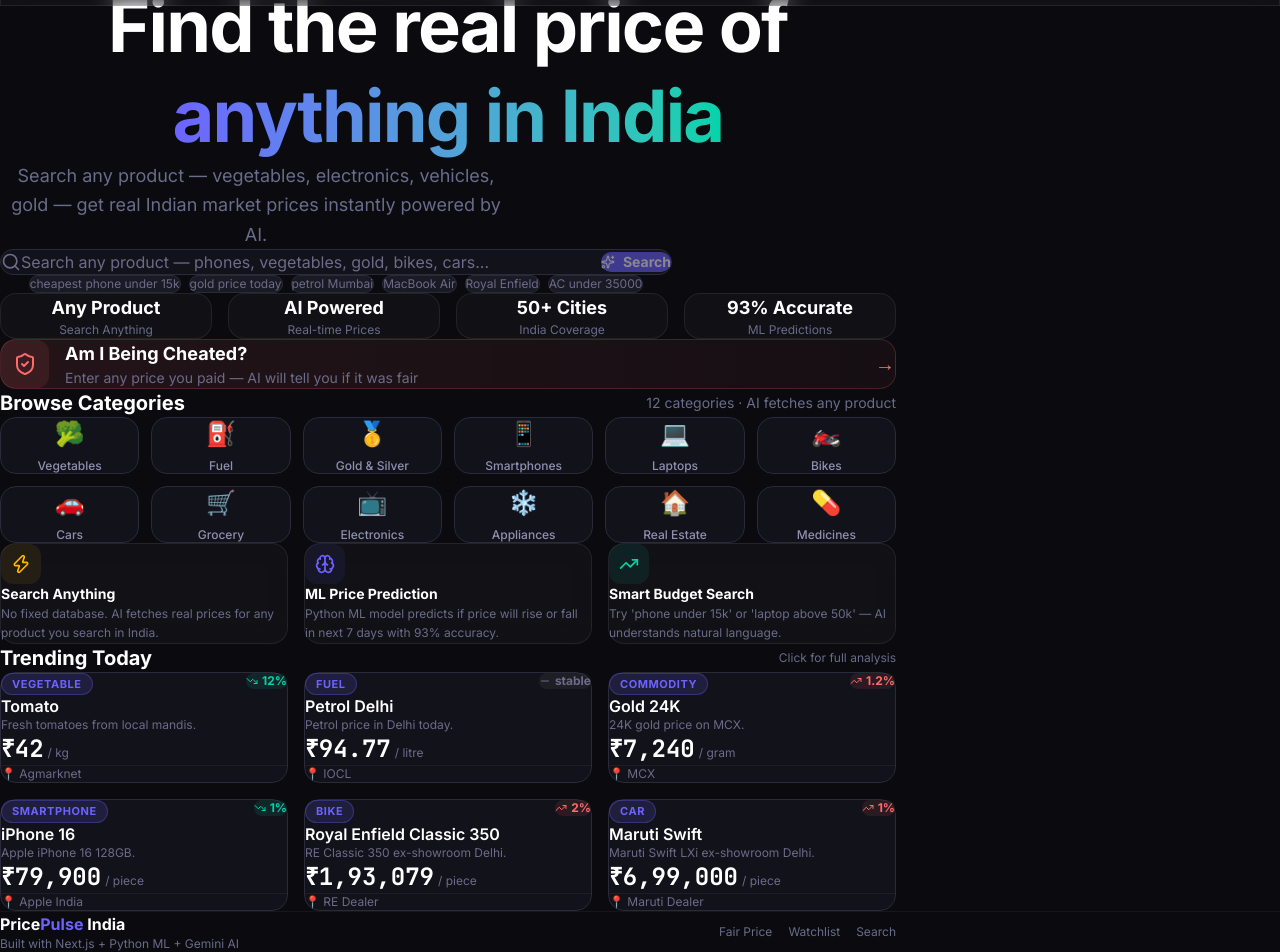
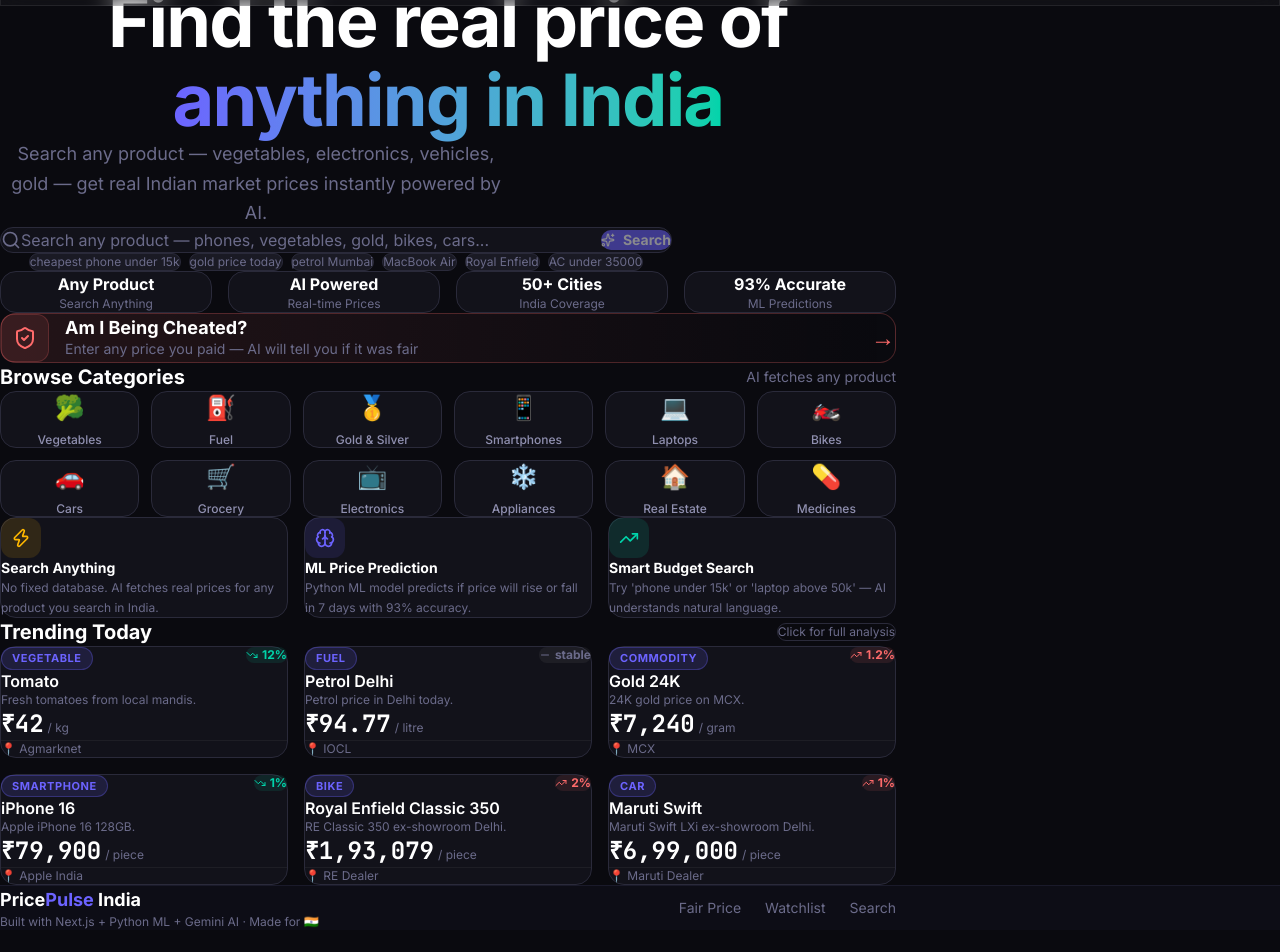
Before and after one commit to Rishabh2233eng/pricepulse-india, a Next.js app in the folder frontend/: page / in a window 1280 px wide. Shown: the part 60-1012 px from the top of the page. After the commit the page ends 990 px from the top, so only its background shows below. Built offline with nearby package versions, Linux system fonts and the light colour scheme.

Commit message:
Fix: Hero layout, spacing, ticker, proper padding across all sections

```diff
--- a/frontend/src/app/page.tsx
+++ b/frontend/src/app/page.tsx
@@ -22,89 +22,96 @@
   useEffect(() => { setTimeout(() => setShow(true), 100); }, []);
 
   return (
-    <main className="min-h-screen bg-[#0A0A0F]">
+    <main className="min-h-screen bg-[#0A0A0F] text-white">
       <Navbar />
       <TrendingBar />
 
       {/* Hero */}
-      <section className="pt-20 pb-16 px-6">
-        <div className="max-w-4xl mx-auto text-center">
-          <div style={{ opacity: show ? 1 : 0, transform: show ? "none" : "translateY(30px)", transition: "all 0.7s ease" }}>
+      <section className="px-6 pt-16 pb-20">
+        <div
+          className="max-w-4xl mx-auto text-center"
+          style={{ opacity: show ? 1 : 0, transform: show ? "none" : "translateY(30px)", transition: "all 0.7s ease" }}
+        >
           <div className="inline-flex items-center gap-2 bg-[#6C63FF]/10 border border-[#6C63FF]/20 text-[#6C63FF] text-xs font-bold px-4 py-2 rounded-full mb-8 uppercase tracking-wider">
             <span className="w-2 h-2 rounded-full bg-[#6C63FF] pulse" />
             AI-Powered · Real Prices · Any Product
           </div>
-            <h1 className="text-5xl md:text-7xl font-bold text-white mb-6 leading-tight tracking-tight">
+
+          <h1 className="text-5xl md:text-7xl font-bold text-white mb-6 leading-[1.1] tracking-tight">
             Find the real price of
             <br />
             <span className="text-transparent bg-clip-text bg-gradient-to-r from-[#6C63FF] to-[#00D4AA]">
               anything in India
             </span>
           </h1>
+
           <p className="text-[#6B6B8A] text-lg mb-10 max-w-lg mx-auto leading-relaxed">
             Search any product — vegetables, electronics, vehicles, gold — get real Indian market prices instantly powered by AI.
           </p>
+
           <SearchBar large />
-          </div>
         </div>
       </section>
 
-      {/* Stats */}
-      <section className="px-6 mb-12">
-        <div className="max-w-4xl mx-auto grid grid-cols-4 gap-4">
+      {/* Stats bar */}
+      <section className="px-6 mb-14">
+        <div className="max-w-4xl mx-auto grid grid-cols-2 md:grid-cols-4 gap-4">
           {[
             { v: "Any Product", l: "Search Anything" },
             { v: "AI Powered", l: "Real-time Prices" },
             { v: "50+ Cities", l: "India Coverage" },
             { v: "93% Accurate", l: "ML Predictions" },
           ].map((s, i) => (
-            <div key={i} className="glass rounded-2xl p-4 text-center">
-              <div className="text-white font-bold text-lg">{s.v}</div>
+            <div key={i} className="bg-[#12121A] border border-[#2A2A3A] rounded-2xl p-5 text-center">
+              <div className="text-white font-bold text-base">{s.v}</div>
               <div className="text-[#6B6B8A] text-xs mt-1">{s.l}</div>
             </div>
           ))}
         </div>
       </section>
 
-      {/* Am I Cheated Banner */}
-      <section className="px-6 mb-12">
+      {/* Am I Cheated */}
+      <section className="px-6 mb-14">
         <div className="max-w-4xl mx-auto">
-          <Link href="/fair-price" className="flex items-center justify-between bg-gradient-to-r from-[#FF6B6B]/10 to-[#FF6B6B]/5 border border-[#FF6B6B]/20 rounded-2xl p-6 hover:border-[#FF6B6B]/40 transition-all group">
+          <Link
+            href="/fair-price"
+            className="flex items-center justify-between bg-gradient-to-r from-[#FF6B6B]/10 to-transparent border border-[#FF6B6B]/25 rounded-2xl p-6 hover:border-[#FF6B6B]/50 transition-all duration-200 group"
+          >
             <div className="flex items-center gap-4">
-              <div className="w-12 h-12 bg-[#FF6B6B]/10 rounded-xl flex items-center justify-center">
+              <div className="w-12 h-12 bg-[#FF6B6B]/10 border border-[#FF6B6B]/20 rounded-xl flex items-center justify-center shrink-0">
                 <ShieldCheck className="w-6 h-6 text-[#FF6B6B]" />
               </div>
               <div>
-                <h3 className="text-white font-bold text-lg">Am I Being Cheated?</h3>
-                <p className="text-[#6B6B8A] text-sm">Enter any price you paid — AI will tell you if it was fair</p>
+                <h3 className="text-white font-bold text-lg leading-tight">Am I Being Cheated?</h3>
+                <p className="text-[#6B6B8A] text-sm mt-1">Enter any price you paid — AI will tell you if it was fair</p>
               </div>
             </div>
-            <span className="text-[#FF6B6B] font-bold text-xl group-hover:translate-x-2 transition-transform">→</span>
+            <span className="text-[#FF6B6B] font-bold text-2xl group-hover:translate-x-2 transition-transform duration-200 shrink-0 ml-4">→</span>
           </Link>
         </div>
       </section>
 
       {/* Categories */}
-      <section className="px-6 mb-12">
+      <section className="px-6 mb-14">
         <div className="max-w-4xl mx-auto">
           <div className="flex items-center justify-between mb-5">
             <h2 className="text-white font-bold text-xl">Browse Categories</h2>
-            <span className="text-[#6B6B8A] text-sm">12 categories · AI fetches any product</span>
+            <span className="text-[#6B6B8A] text-sm">AI fetches any product</span>
           </div>
           <CategoryGrid />
         </div>
       </section>
 
       {/* Features */}
-      <section className="px-6 mb-12">
+      <section className="px-6 mb-14">
         <div className="max-w-4xl mx-auto grid md:grid-cols-3 gap-4">
           {[
             { icon: <Zap className="w-5 h-5 text-[#FFB800]" />, color: "#FFB800", title: "Search Anything", desc: "No fixed database. AI fetches real prices for any product you search in India." },
-            { icon: <Brain className="w-5 h-5 text-[#6C63FF]" />, color: "#6C63FF", title: "ML Price Prediction", desc: "Python ML model predicts if price will rise or fall in next 7 days with 93% accuracy." },
+            { icon: <Brain className="w-5 h-5 text-[#6C63FF]" />, color: "#6C63FF", title: "ML Price Prediction", desc: "Python ML model predicts if price will rise or fall in 7 days with 93% accuracy." },
             { icon: <TrendingUp className="w-5 h-5 text-[#00D4AA]" />, color: "#00D4AA", title: "Smart Budget Search", desc: "Try 'phone under 15k' or 'laptop above 50k' — AI understands natural language." },
           ].map((f, i) => (
-            <div key={i} className="glass rounded-2xl p-5">
-              <div className="w-10 h-10 rounded-xl flex items-center justify-center mb-4" style={{ background: f.color + "15" }}>
+            <div key={i} className="bg-[#12121A] border border-[#2A2A3A] rounded-2xl p-5 hover:border-[#2A2A4A] transition-colors">
+              <div className="w-10 h-10 rounded-xl flex items-center justify-center mb-4" style={{ background: f.color + "20" }}>
                 {f.icon}
               </div>
               <h3 className="text-white font-bold text-sm mb-2">{f.title}</h3>
@@ -119,7 +126,7 @@
         <div className="max-w-4xl mx-auto">
           <div className="flex items-center justify-between mb-5">
             <h2 className="text-white font-bold text-xl">Trending Today</h2>
-            <span className="text-[#6B6B8A] text-xs">Click for full analysis</span>
+            <span className="text-[#6B6B8A] text-xs border border-[#2A2A3A] px-3 py-1 rounded-full">Click for full analysis</span>
           </div>
           <div className="grid md:grid-cols-3 gap-4">
             {trending.map((item, i) => <PriceCard key={i} {...item} index={i} />)}
@@ -128,13 +135,13 @@
       </section>
 
       {/* Footer */}
-      <footer className="border-t border-white/5 py-8 px-6">
-        <div className="max-w-4xl mx-auto flex items-center justify-between">
+      <footer className="border-t border-[#1A1A2A] py-8 px-6 bg-[#0D0D16]">
+        <div className="max-w-4xl mx-auto flex flex-col md:flex-row items-center justify-between gap-4">
           <div>
-            <span className="font-bold text-white">Price<span className="text-[#6C63FF]">Pulse</span> India</span>
-            <p className="text-[#6B6B8A] text-xs mt-1">Built with Next.js + Python ML + Gemini AI</p>
+            <span className="font-bold text-lg text-white">Price<span className="text-[#6C63FF]">Pulse</span> India</span>
+            <p className="text-[#6B6B8A] text-xs mt-1">Built with Next.js + Python ML + Gemini AI · Made for 🇮🇳</p>
           </div>
-          <div className="flex gap-4 text-xs text-[#6B6B8A]">
+          <div className="flex gap-6 text-sm text-[#6B6B8A]">
             <Link href="/fair-price" className="hover:text-white transition-colors">Fair Price</Link>
             <Link href="/watchlist" className="hover:text-white transition-colors">Watchlist</Link>
             <Link href="/search" className="hover:text-white transition-colors">Search</Link>
```
Lines whose indentation alone changed are shown as unchanged.
